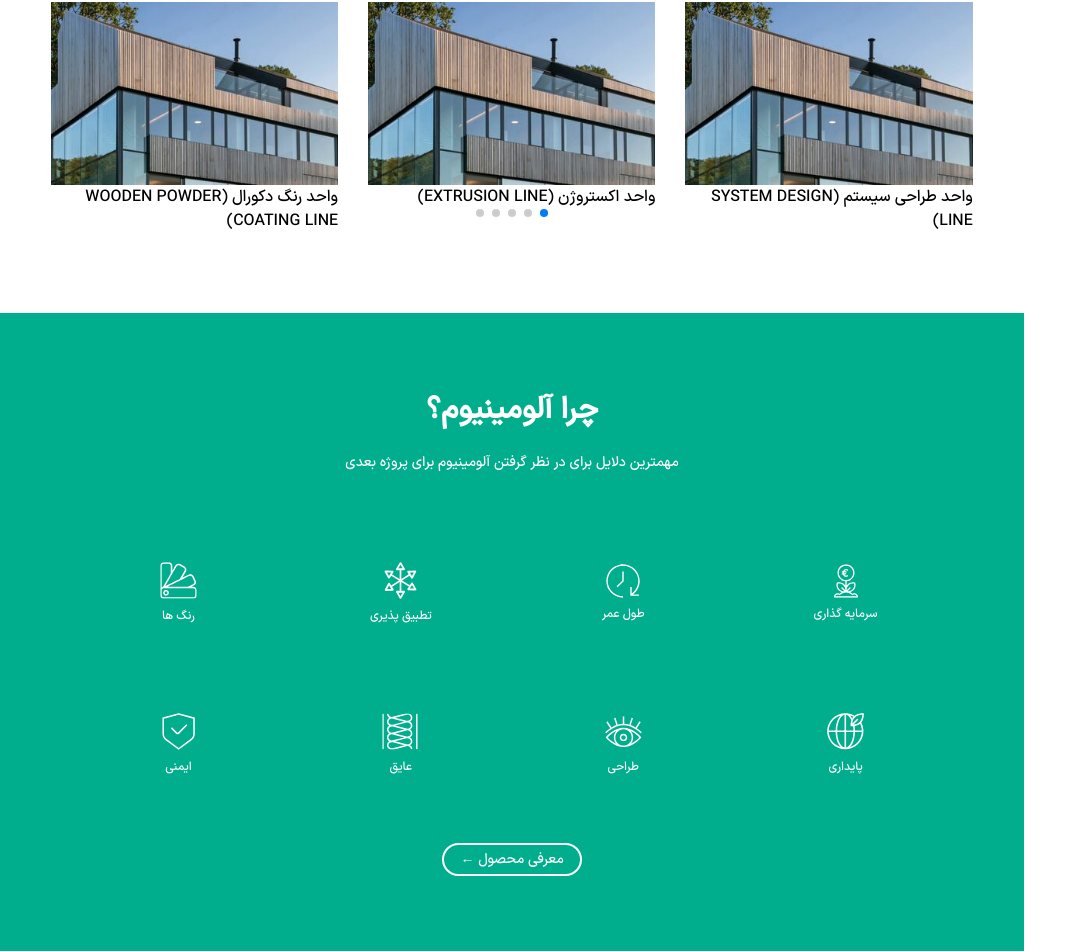
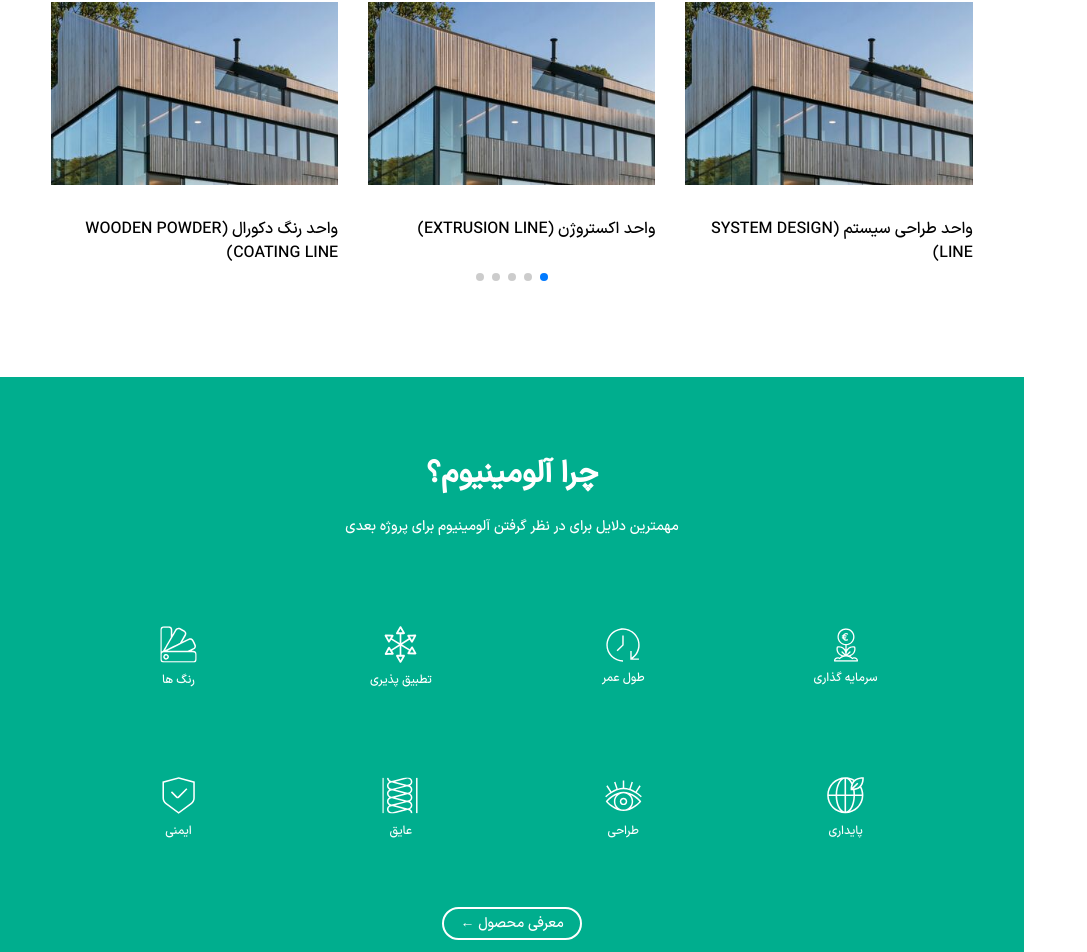
Before and after one commit to zahra-hsb/hanz-, a Next.js app: page / in a window 1280 px wide. Shown: the part 2469-3421 px from the top of the page, without its empty margins (0-1087 px from the left). Built offline with nearby package versions, Linux system fonts and the light colour scheme.

Commit message:
opacity and alignment of title added

```diff
--- a/src/components/homeComponents/HanzUnits/index.jsx
+++ b/src/components/homeComponents/HanzUnits/index.jsx
@@ -61,13 +61,13 @@ const HanzUnits = () => {
                                             onMouseEnter={() => handleMouseEnter(index)}
                                             onMouseLeave={handleMouseLeave}>
                                             <Image src={item.image} alt="" key={index} className="w-full" />
-                                            <div className={`bg-gray-600 absolute top-0 bottom-0 group-hover: group-hover:z-10 p-5 transition-all ease-in-out duration-500 ${HoveredIndex === index ? 'block opacity-1 z-10 transform' : 'opacity-0'}`}>
+                                            <div className={`bg-gray-600 absolute top-0 bottom-0 group-hover: group-hover:z-10 p-5 transition-all ease-in-out duration-500 ${HoveredIndex === index ? 'block opacity-8  0 z-10 transform' : 'opacity-0'}`}>
                                                 <p className="text-white text-justify text-md font-normal">
-
+                                                   {item.detail}
                                                 </p>
                                             </div>
                                         </div>
-                                        <p>{item.text}</p>
+                                        <p className="my-8">{item.text}</p>
                                     </SwiperSlide>
                                 </>
                             ))}
```
